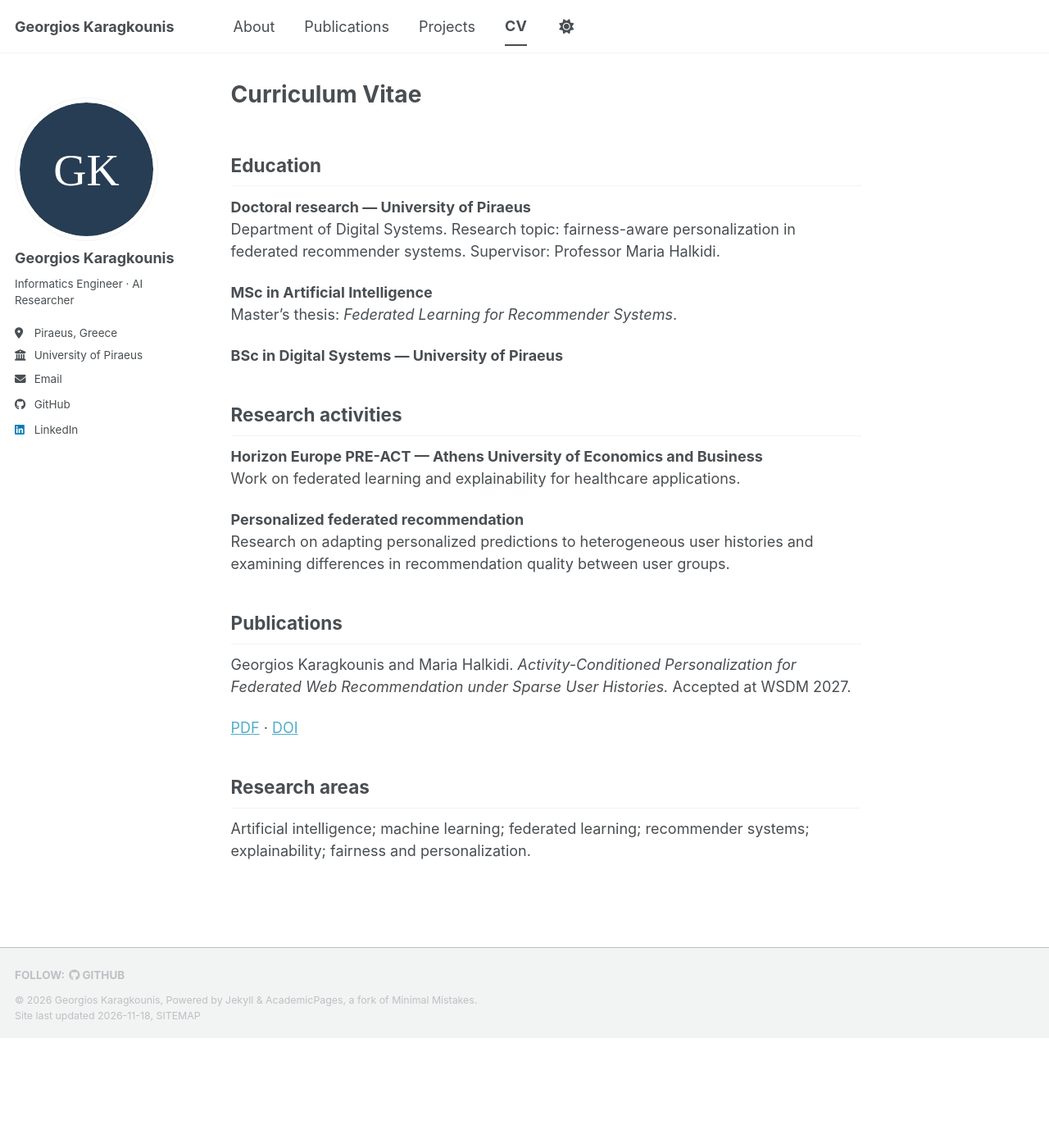
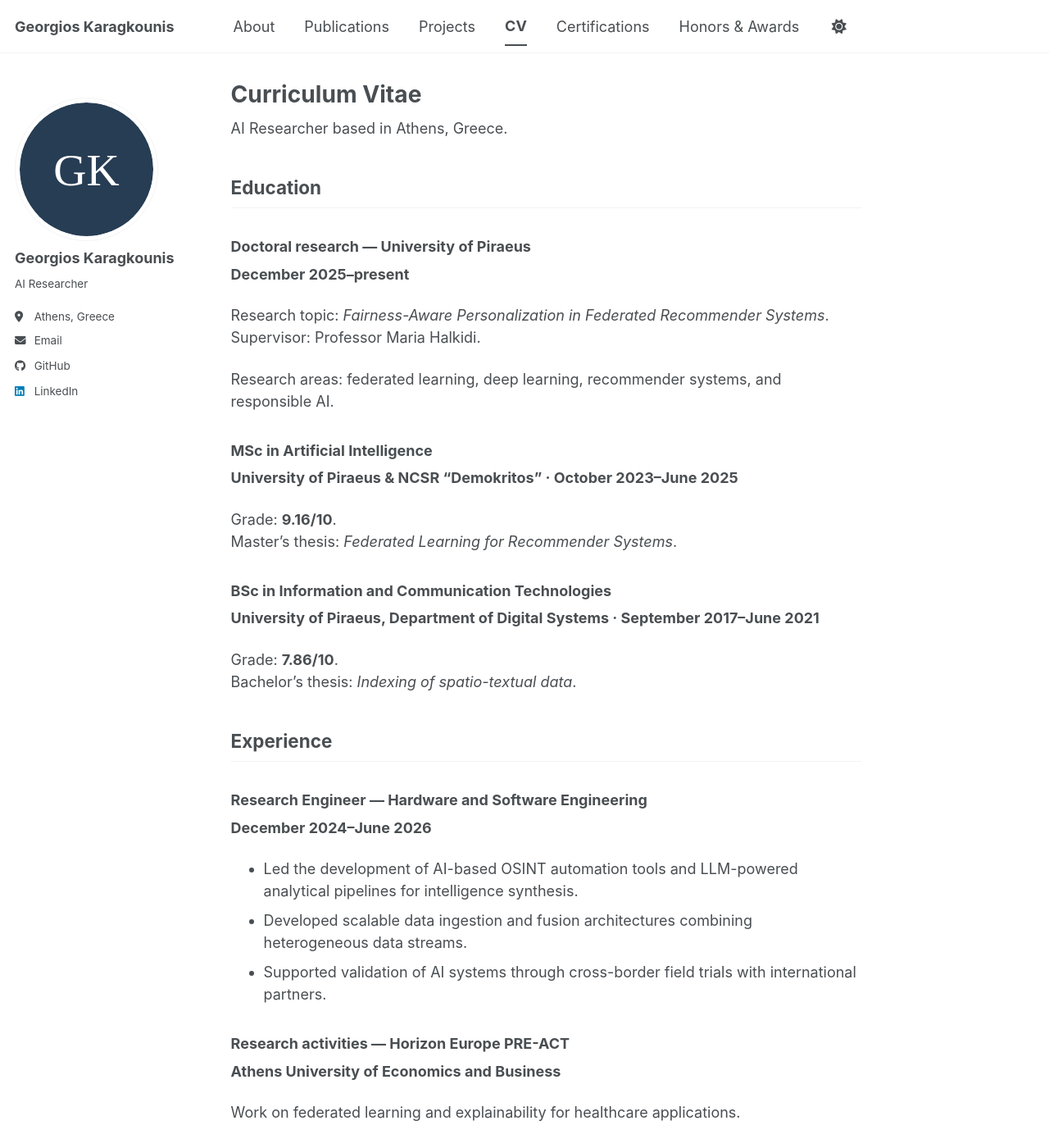
Before and after one commit to georgekaragounis/gkaragounis.github.io, a Jekyll site: the page built from _pages/cv.md, in a window 1280 px wide and 1400 px high. Shown: the whole window at 82% size. Built offline with Jekyll 4.4.1, drawn with Linux system fonts in a browser that asks for light colours; a script bundle is joined from its source files by our own code; a style sheet for code colours, icons or effects is not loaded; some of the changed text lies outside the part shown.

Commit message:
Present AI researcher profile with experience, certifications and academic award

```diff
--- a/_config.yml
+++ b/_config.yml
@@ -3,8 +3,7 @@ site_theme: default
 title: Georgios Karagkounis
 title_separator: '-'
 name: Georgios Karagkounis
-description: Informatics Engineer and AI researcher working on machine learning, personalization,
-  federated learning, and explainable AI.
+description: AI Researcher specializing in federated learning, personalized recommender systems, and explainable AI.
 url: https://georgekaragounis.github.io
 baseurl: /gkaragounis.github.io
 repository: georgekaragounis/gkaragounis.github.io
@@ -12,9 +11,9 @@ author:
   avatar: profile.svg
   name: Georgios Karagkounis
   pronouns: null
-  bio: Informatics Engineer · AI Researcher
-  location: Piraeus, Greece
-  employer: University of Piraeus
+  bio: AI Researcher
+  location: Athens, Greece
+  employer: null
   uri: null
   email: karagounis@unipi.gr
   academia: null
--- a/_data/navigation.yml
+++ b/_data/navigation.yml
@@ -7,3 +7,7 @@ main:
   url: /projects/
 - title: CV
   url: /cv/
+- title: Certifications
+  url: /certifications/
+- title: Honors & Awards
+  url: /awards/
--- a/_pages/cv.md
+++ b/_pages/cv.md
@@ -5,23 +5,66 @@ permalink: /cv/
 author_profile: true
 ---
 
+AI Researcher based in Athens, Greece.
+
 Education
 ------
-**Doctoral research — University of Piraeus**<br>
-Department of Digital Systems. Research topic: fairness-aware personalization in federated recommender systems. Supervisor: Professor Maria Halkidi.
+### Doctoral research — University of Piraeus
+**December 2025–present**
 
-**MSc in Artificial Intelligence**<br>
+Research topic: *Fairness-Aware Personalization in Federated Recommender Systems*. Supervisor: Professor Maria Halkidi.
+
+Research areas: federated learning, deep learning, recommender systems, and responsible AI.
+
+### MSc in Artificial Intelligence
+**University of Piraeus & NCSR “Demokritos” · October 2023–June 2025**
+
+Grade: **9.16/10**.<br>
 Master’s thesis: *Federated Learning for Recommender Systems*.
 
-**BSc in Digital Systems — University of Piraeus**
+### BSc in Information and Communication Technologies
+**University of Piraeus, Department of Digital Systems · September 2017–June 2021**
 
-Research activities
+Grade: **7.86/10**.<br>
+Bachelor’s thesis: *Indexing of spatio-textual data*.
+
+Experience
 ------
-**Horizon Europe PRE-ACT — Athens University of Economics and Business**<br>
+### Research Engineer — Hardware and Software Engineering
+**December 2024–June 2026**
+
+- Led the development of AI-based OSINT automation tools and LLM-powered analytical pipelines for intelligence synthesis.
+- Developed scalable data ingestion and fusion architectures combining heterogeneous data streams.
+- Supported validation of AI systems through cross-border field trials with international partners.
+
+### Research activities — Horizon Europe PRE-ACT
+**Athens University of Economics and Business**
+
 Work on federated learning and explainability for healthcare applications.
 
-**Personalized federated recommendation**<br>
-Research on adapting personalized predictions to heterogeneous user histories and examining differences in recommendation quality between user groups.
+Technical skills
+------
+**Programming:** Python, SQL, Java, R, Prolog, ASP.
+
+**Tools & libraries:** PyTorch, NumPy, Pandas, scikit-learn, FastAPI, FAISS, LangChain, Docker, Kafka, Tableau, Power BI.
+
+**Areas:** machine learning, deep learning, statistical modeling, data preparation and visualization, business and data analysis.
+
+Honors & awards
+------
+**Academic Excellence Award — February 2026**<br>
+University of Piraeus & NCSR “Demokritos”. Awarded for MSc academic performance, ranking among the top three students in the program for 2024–2025.
+
+[Honors & awards]({{ '/awards/' | relative_url }})
+
+Certifications & training
+------
+- **Fundamentals of Deep Learning** — NVIDIA, July 2025.
+- **Generative AI** — NVIDIA, April 2024.
+- **Data Analysis Certification** — National and Kapodistrian University of Athens, January–June 2023.
+- **Data Science School** — Reatcode–Workearly, December 2022–June 2023.
+
+[Certification details]({{ '/certifications/' | relative_url }})
 
 Publications
 ------
@@ -29,6 +72,6 @@ Georgios Karagkounis and Maria Halkidi. *Activity-Conditioned Personalization fo
 
 [PDF]({{ '/files/ACPFedRec_WSDM2027.pdf' | relative_url }}) · [DOI](https://doi.org/10.1145/3862322.3863419)
 
-Research areas
+Languages
 ------
-Artificial intelligence; machine learning; federated learning; recommender systems; explainability; fairness and personalization.
+Greek and English.
```
Also changed, not shown: _pages/about.md (+15 -9 lines), _pages/awards.md (added, +12 -0 lines), _pages/certifications.md (added, +32 -0 lines), _pages/projects.md (+23 -3 lines).
